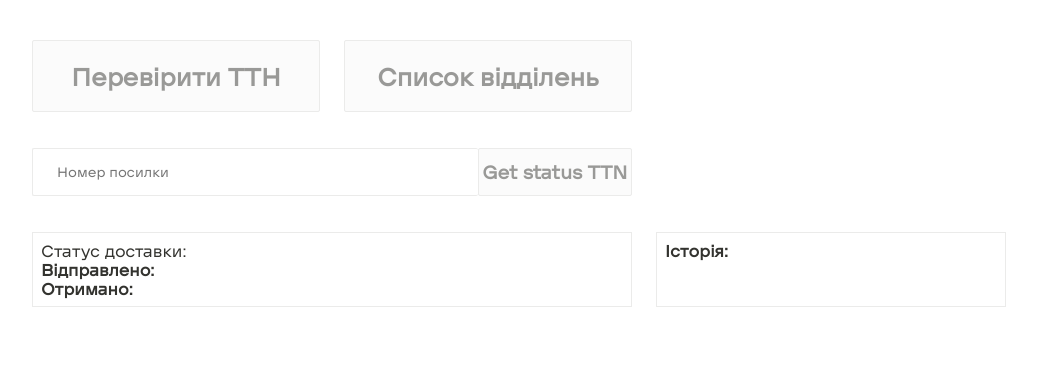
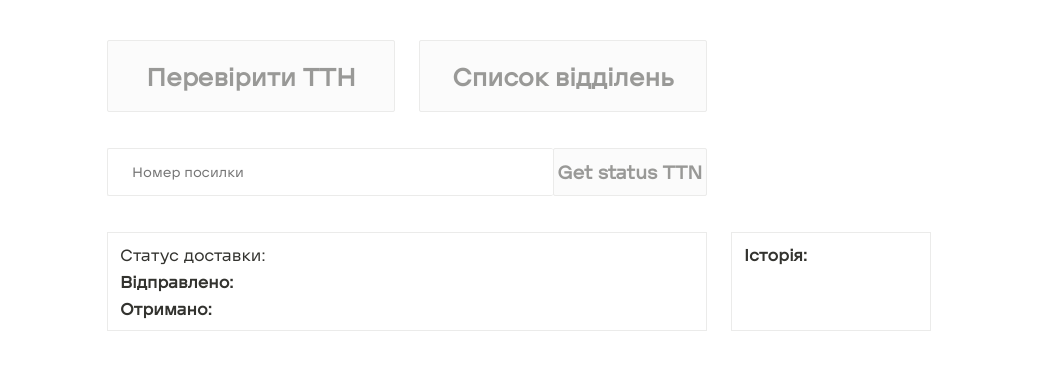
Before and after one commit to yatochkaaa/new-mail-app, a React (Create React App) app: page / in a window 1280 px wide. Shown: the top 370 px of the page, without its empty margins (121-1158 px from the left). Built offline with nearby package versions, Linux system fonts and the light colour scheme.

Commit message:
track styles for status and history

```diff
--- a/src/components/TrackData.tsx
+++ b/src/components/TrackData.tsx
@@ -28,8 +28,8 @@ const TrackData: React.FC<Props> = ({
         </div>
 
         <div className='track__history'>
+          <span className="track__historyTitle">Історія:</span>
           <ul>
-            <strong>Історія:</strong>
             {history.map((TTN, i) => <li key={i}>{TTN}</li>)}
           </ul>
         </div>
--- a/src/styles/app.scss
+++ b/src/styles/app.scss
@@ -8,7 +8,7 @@
   color: $font-color;
 
   @include onPhone {
-    margin: 12px;
+    margin: $phone-space;
   }
 
   &__wrapper {
--- a/src/styles/navigation.scss
+++ b/src/styles/navigation.scss
@@ -1,7 +1,11 @@
 .navigation {
-  margin-bottom: 36px;
+  margin-bottom: $desktop-space;
   max-width: $main-content-width;
   display: flex;
+
+  @include onPhone {
+    margin-bottom: $phone-space;
+  }
 
   &__item {
     width: 100%;
@@ -13,7 +17,7 @@
       margin-right: 24px;
 
       @include onPhone {
-        margin-right: 12px;
+        margin-right: $phone-space;
       }
     }
   }
--- a/src/styles/track.scss
+++ b/src/styles/track.scss
@@ -4,6 +4,10 @@
     display: flex;
     align-items: center;
     margin-bottom: 36px;
+
+    @include onPhone {
+      margin-bottom: $phone-space;
+    }
   }
 
   &__formInput {
@@ -34,26 +38,45 @@
 
   &__status {
     width: $main-content-width;
-    padding: 8px;
+    padding: $phone-space;
     border: $border;
     margin-right: 24px;
+    height: fit-content;
 
     @include onMediumDesktop {
       margin-right: 0;
-      margin-bottom: 12px;
+      margin-bottom: $desktop-space;
       max-width: $main-content-width;
       width:auto;
     }
+
+    @include onPhone {
+      margin-bottom: $phone-space;
+    }
+  }
+
+  & p:not(:last-child) {
+    margin-bottom: 8px;
   }
 
   &__history {
-    width: 350px;
-    padding: 8px;
+    width: $sidebar-width;
+    padding: $phone-space;
     border: $border;
 
     @include onMediumDesktop {
       max-width: $main-content-width;
       width: auto;
     }
+
+    & li:not(:last-child) {
+      margin-bottom: 4px;
+    }
+  }
+
+  &__historyTitle {
+    display: block;
+    font-weight: bold;
+    margin-bottom: 8px;
   }
 }
--- a/src/styles/utils/_variables.scss
+++ b/src/styles/utils/_variables.scss
@@ -5,4 +5,7 @@ $border-color: #ebebea;
 $border: 1px solid $border-color;
 
 $main-content-width: 600px;
-$sidebar-width: $main-content-width / 2
+$sidebar-width: $main-content-width / 3;
+
+$desktop-space: 36px;
+$phone-space: 12px;
```
